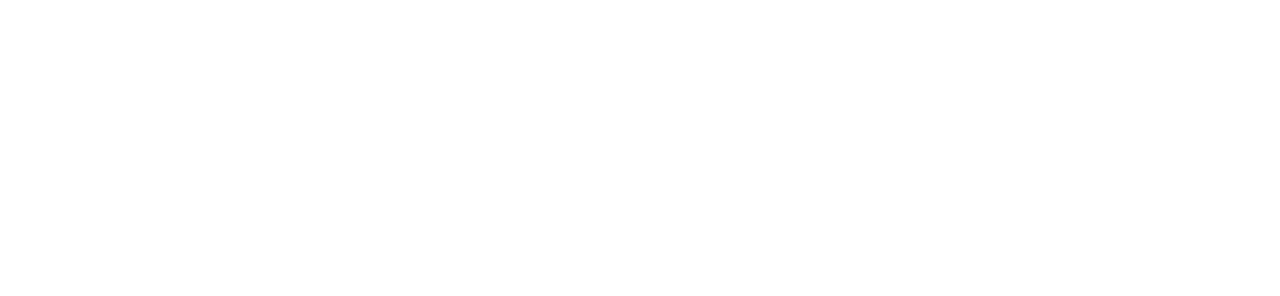
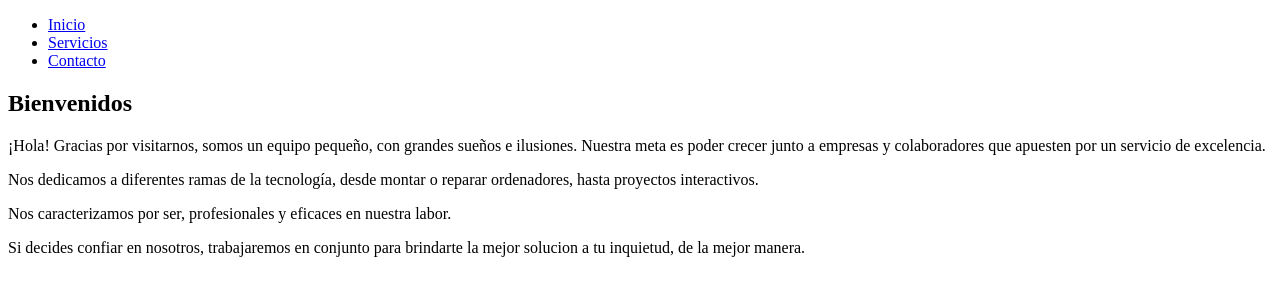
Before and after one commit to Eze-Gonzalez/ProyectoMigue, a plain HTML site: page Index.html in a window 1280 px wide. Drawn offline with Linux system fonts and the light colour scheme.

Commit message:
Update Index.html

```diff
--- a/Index.html
+++ b/Index.html
@@ -2,10 +2,30 @@
 
 <html lang="en" xmlns="http://www.w3.org/1999/xhtml">
 <head>
-    <meta charset="utf-8" />
-    <title></title>
+	<meta charset="utf-8" />
+	<title>Proyecto</title>
 </head>
 <body>
-
+	<header>
+		<div class="header">
+			<ul class="menu">
+				<li><a href="index.html">Inicio</a></li>
+				<li><a href="servicios.html">Servicios</a></li>
+				<li><a href="contacto.html">Contacto</a></li>
+			</ul>
+		</div>
+	</header>
+	<section>
+		<div>
+			<h1>Bienvenidos</h1>
+			<p>¡Hola! Gracias por visitarnos, somos un equipo pequeño, con grandes sueños e ilusiones. Nuestra meta es poder crecer junto a empresas y colaboradores que apuesten por un servicio de excelencia.</p>
+			<p>Nos dedicamos a diferentes ramas de la tecnología, desde montar o reparar ordenadores, hasta proyectos interactivos.</p>
+			<p>Nos caracterizamos por ser, profesionales y eficaces en nuestra labor.</p>
+			<p>Si decides confiar en nosotros, trabajaremos en conjunto para brindarte la mejor solucion a tu inquietud, de la mejor manera.</p>
+		</div>
+	</section>
+	<footer>
+		<div class="copy"></div>
+	</footer>
 </body>
 </html>
```
